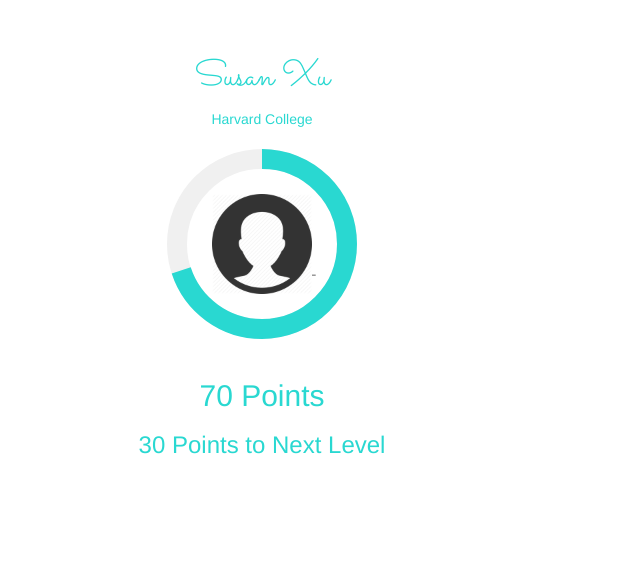
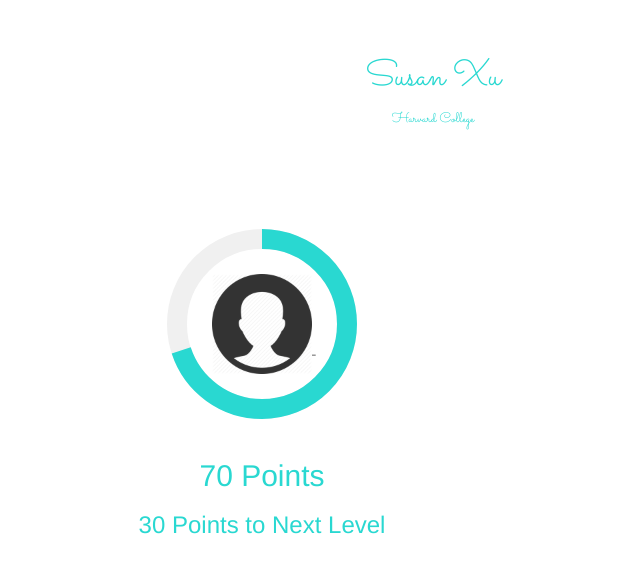
Before and after one commit to xususan/ambassadors, a PHP site: page / in a window 1280 px wide. Shown: the part 51-624 px from the top of the page, without its empty margins (378-1018 px from the left). Run offline with PHP 8.4, Linux system fonts and the light colour scheme; some libraries are stand-ins or nearby versions.

Commit message:
two divs side by side

```diff
--- a/web/home.html
+++ b/web/home.html
@@ -61,16 +61,17 @@
 
       <div class="starter-template">
 
-        <div class="profile-picture">
+        <div class="profile">
 
+          <div class="profile-picture">
+
+          </div>
+          <div class="profile-info">
+            <div class="name">
+              <h1>Susan Xu </h1>
+            </div>
+            <div class="h2normal"> Harvard College </div>
         </div>
-
-        <div class="profile-info">
-        <h1>Susan Xu </h1>
-
-        </div>
-        <div class="h2normal"> Harvard College </div>
-
         <div class="logoindicator">
           <figure class="chart" data-percent="75">
             <figcaption>HTML</figcaption>
--- a/web/public/starter-template.css
+++ b/web/public/starter-template.css
@@ -22,6 +22,15 @@
 	padding-right:10px;
 }
 .navbar{
+}
+.profile-picture{
+  width: 30%;
+  height: 150px;
+  float:left;
+}
+.profile-info{
+  margin-left:30%;
+  height:150px;
 }
 .logoindicator{
 	padding:20px;
```
